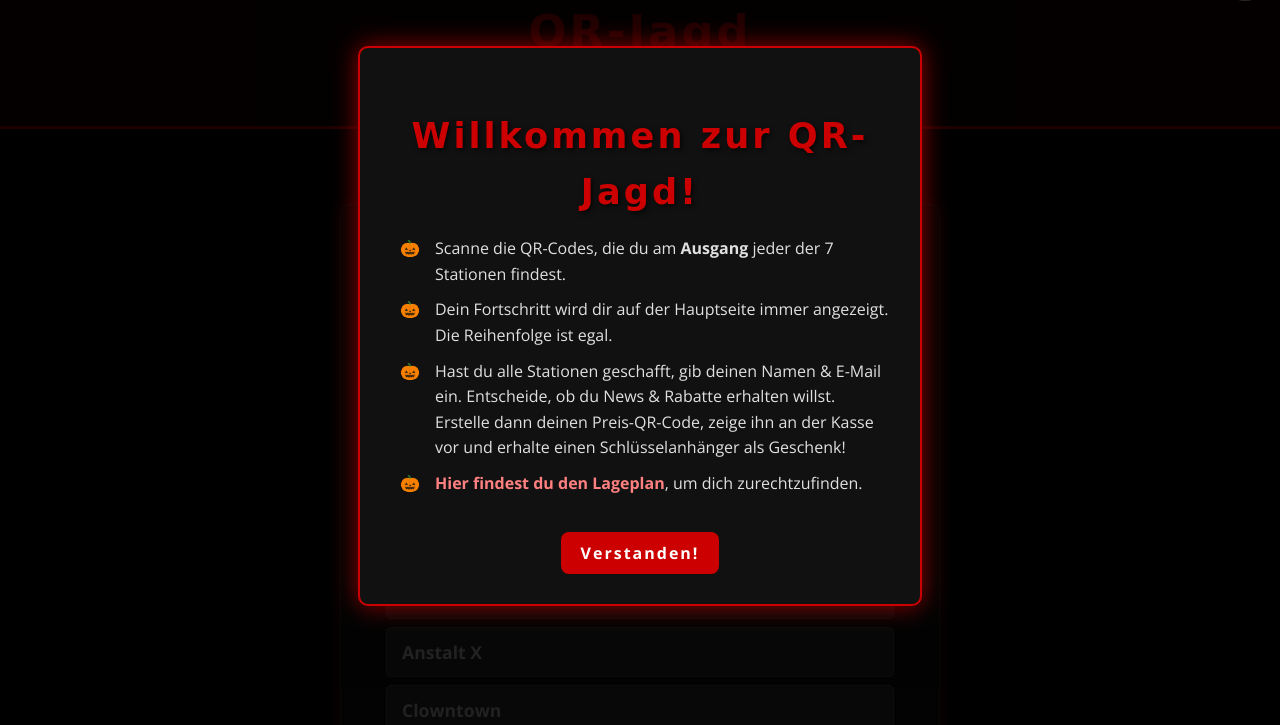
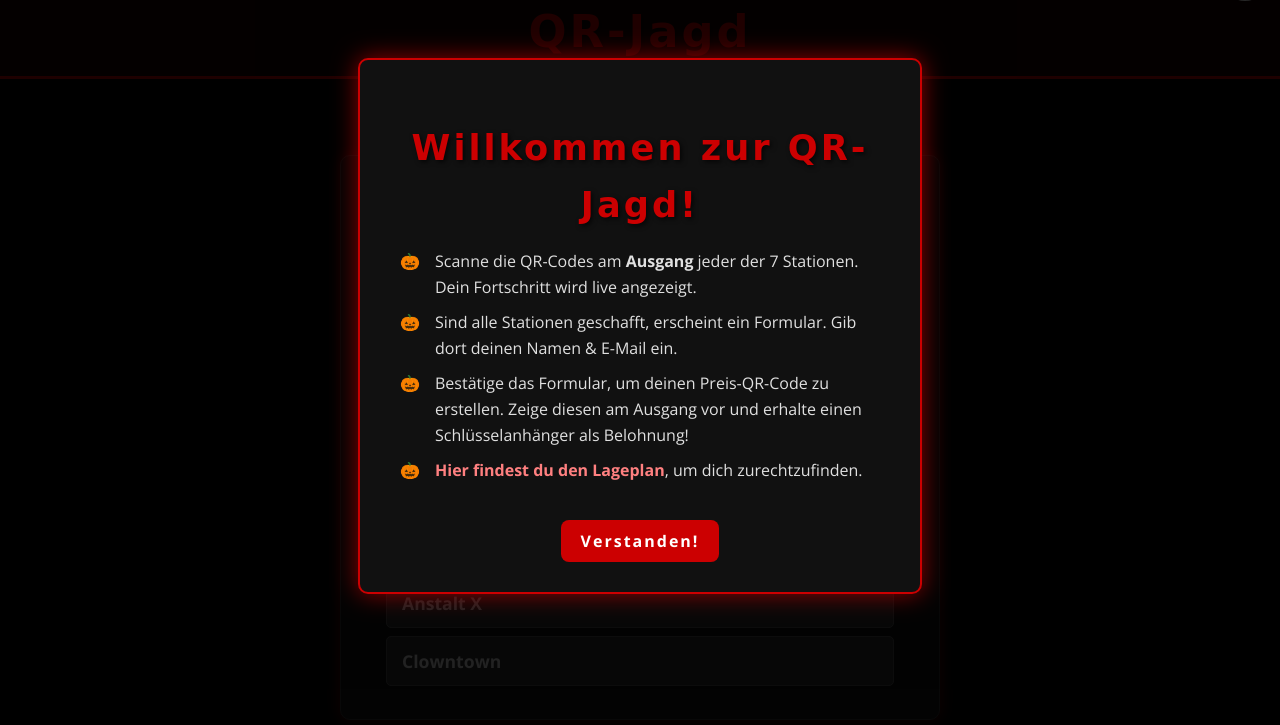
Before and after one commit to HalloweenSchlossAlsbach/QR-Jagd, a plain HTML site: page index.html in a window 1280 px wide. Shown: the part 74-799 px from the top of the page. Drawn offline with nearby package versions, Linux system fonts and the light colour scheme; a web font is replaced by a local one.

Commit message:
Update index.html

```diff
--- a/index.html
+++ b/index.html
@@ -16,9 +16,9 @@
         <div class="modal-content">
             <h2>Willkommen zur QR-Jagd!</h2>
             <ol class="instructions-list">
-                <li>Scanne die QR-Codes, die du am <strong>Ausgang</strong> jeder der 7 Stationen findest.</li>
-                <li>Dein Fortschritt wird dir auf der Hauptseite immer angezeigt. Die Reihenfolge ist egal.</li>
-                <li>Hast du alle Stationen geschafft, gib deinen Namen & E-Mail ein. Entscheide, ob du News & Rabatte erhalten willst. Erstelle dann deinen Preis-QR-Code, zeige ihn an der Kasse vor und erhalte einen Schlüsselanhänger als Geschenk!</li>
+                <li>Scanne die QR-Codes am <strong>Ausgang</strong> jeder der 7 Stationen. Dein Fortschritt wird live angezeigt.</li>
+                <li>Sind alle Stationen geschafft, erscheint ein Formular. Gib dort deinen Namen & E-Mail ein.</li>
+                <li>Bestätige das Formular, um deinen Preis-QR-Code zu erstellen. Zeige diesen am Ausgang vor und erhalte einen Schlüsselanhänger als Belohnung!</li>
                 <li><a href="https://halloweenschlossalsbach.github.io/Event-Guide/" target="_blank" class="instruction-link">Hier findest du den Lageplan</a>, um dich zurechtzufinden.</li>
             </ol>
             <button id="close-instructions-btn">Verstanden!</button>
@@ -27,7 +27,7 @@
 
     <header>
         <img src="logo.png" alt="Halloween Schloss Alsbach Logo" class="header-logo">
-        <h1>QR-Jagd <br> Dieburg</h1>
+        <h1>QR-Jagd</h1>
     </header>
 
     <div class="main-actions" style="display: none;">
```
